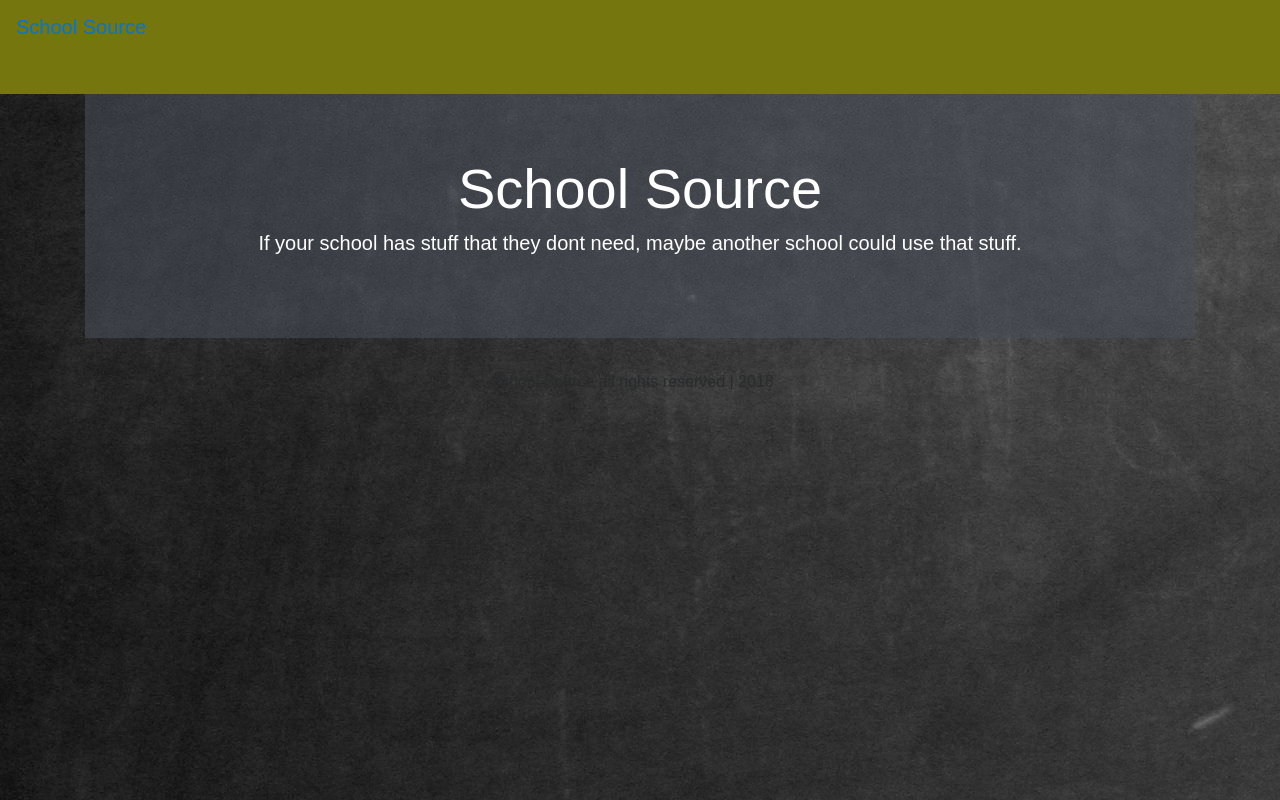
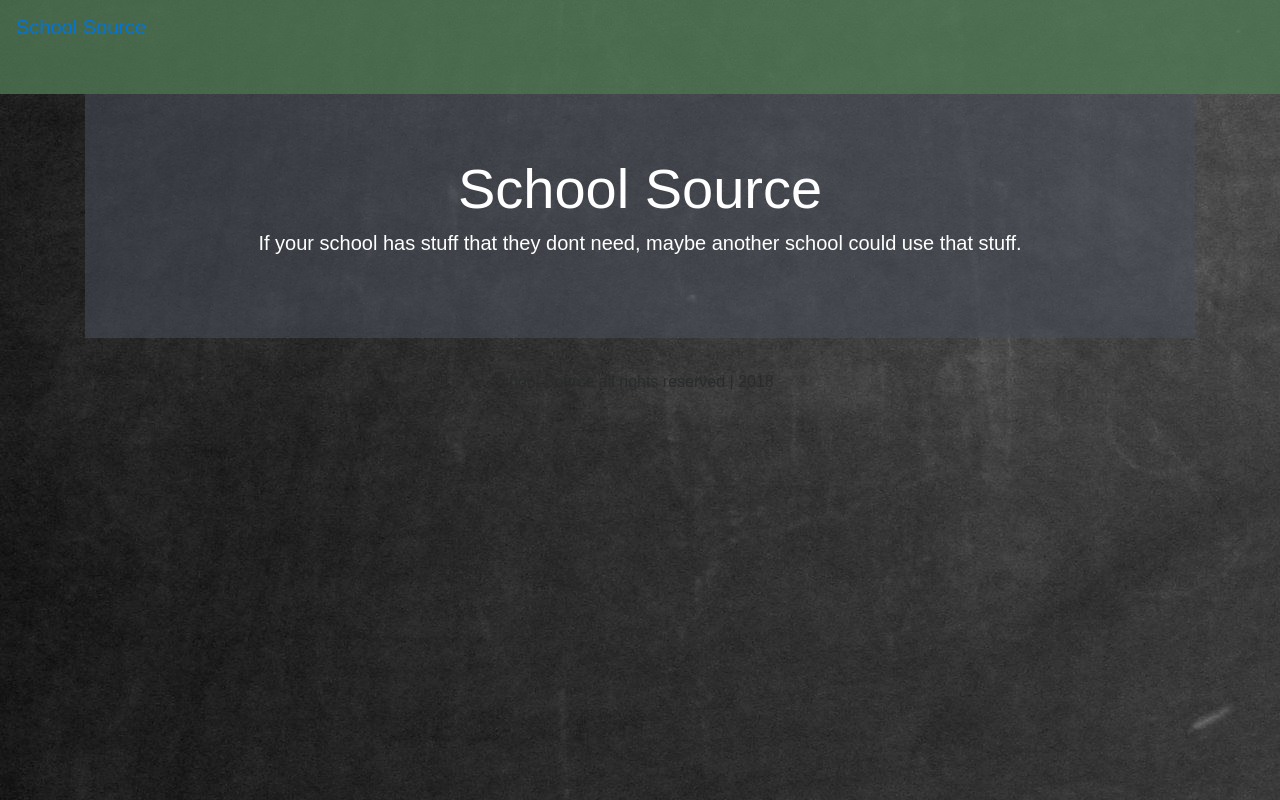
Before and after one commit to leifswenson/project3, a React (Create React App) app in the folder client/: page / in a window 1280 px wide. Built offline with nearby package versions, Linux system fonts and the light colour scheme.

Commit message:
updated navbar color to green

```diff
--- a/client/src/components/Navbar/Navbar.css
+++ b/client/src/components/Navbar/Navbar.css
@@ -1,5 +1,5 @@
 .navbar {
-  background-color: #76760F;
+  background-color: rgba(79,121,83,0.8);
 }
 
 h5 {
--- a/client/src/components/Navbar/Navbar.js
+++ b/client/src/components/Navbar/Navbar.js
@@ -4,7 +4,7 @@ import "./Navbar.css";
 
 
 const Navbar = props => (
-  <nav className="navbar navbar-expand-lg navbar-dark bg-dark">
+  <nav className="navbar navbar-expand-lg navbar-dark">
     <Link className="navbar-brand" to="/">
       School Source
     </Link>
```
